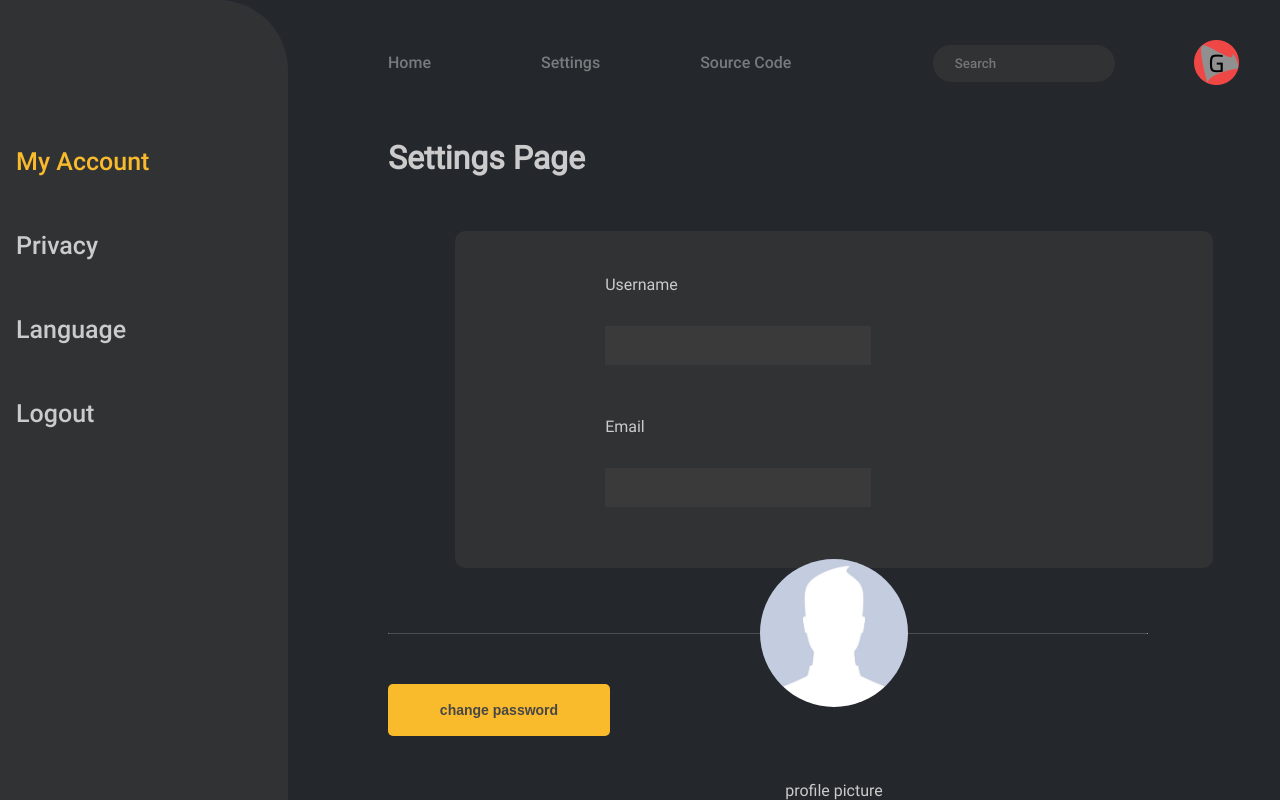
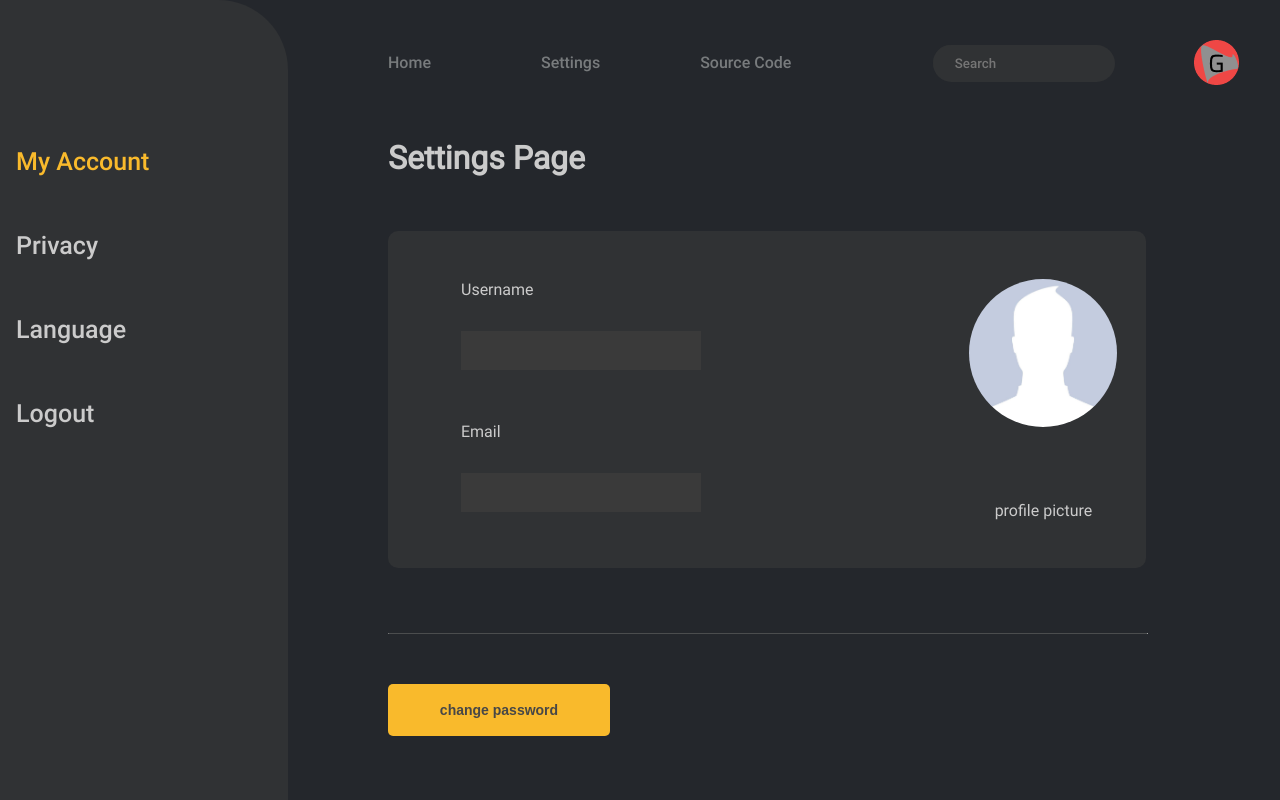
Before and after one commit to elion74/GamerChatz, a React (Create React App) app in the folder source/client/: page /settings in a window 1280 px wide. Built offline with nearby package versions, Linux system fonts and the light colour scheme.

Commit message:
Fixxed the settings Page profile section. The profile image always popped out of the section

```diff
--- a/source/client/src/pages/Settings/Settings.css
+++ b/source/client/src/pages/Settings/Settings.css
@@ -21,8 +21,9 @@
 .profile_sec {
   width: 85%;
   height: 337px;
-
+  margin: 0;
   display: flex;
+  flex-direction: row;
   justify-content: space-between;
 
   border-radius: 10px;
```
